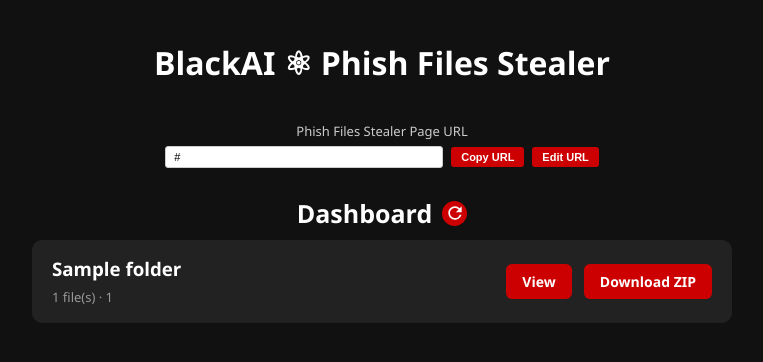
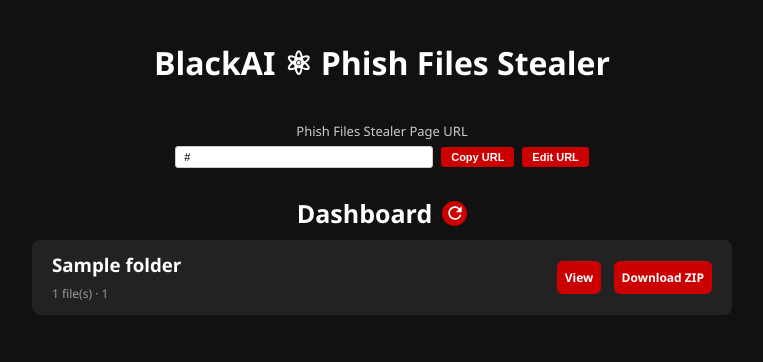
Before and after one commit to blackglobeco/bl4ckFLS, a Flask app: template templates/files.html in a window 1280 px wide. Shown: the top 362 px of the page, without its empty margins (258-1021 px from the left). Run offline with Flask 3, Linux system fonts and the light colour scheme; the template is opened without the code that fills it: most values are stand-ins (such as "Sample title", 1, 10 or a date in 2020).

Commit message:
Update files.html

```diff
--- a/templates/files.html
+++ b/templates/files.html
@@ -22,9 +22,9 @@
         }
         .folder-card {
             background: #222;
-            padding: 16px 20px;
-            border-radius: 10px;
-            margin-bottom: 12px;
+            padding: 12px 20px;
+            border-radius: 8px;
+            margin-bottom: 8px;
             display: flex;
             justify-content: space-between;
             align-items: center;
@@ -33,15 +33,15 @@
             margin: 0 0 4px 0;
         }
         .folder-info span {
-            font-size: 13px;
+            font-size: 12px;
             color: #999;
         }
         .folder-actions a {
             display: inline-block;
-            padding: 8px 16px;
+            padding: 8px 8px;
             border-radius: 6px;
             text-decoration: none;
-            font-size: 14px;
+            font-size: 12px;
             font-weight: bold;
             margin-left: 8px;
         }
@@ -59,7 +59,7 @@
             text-align: center;
             color: #777;
             margin-top: 60px;
-            font-size: 18px;
+            font-size: 12px;
         }
         .url-section {
             background: #111;
@@ -81,7 +81,7 @@
             gap: 8px;
         }
         .url-input {
-            width: 260px;
+            width: 240px;
             flex: none;
             padding: 4px 8px;
             font-size: 11px;
```
